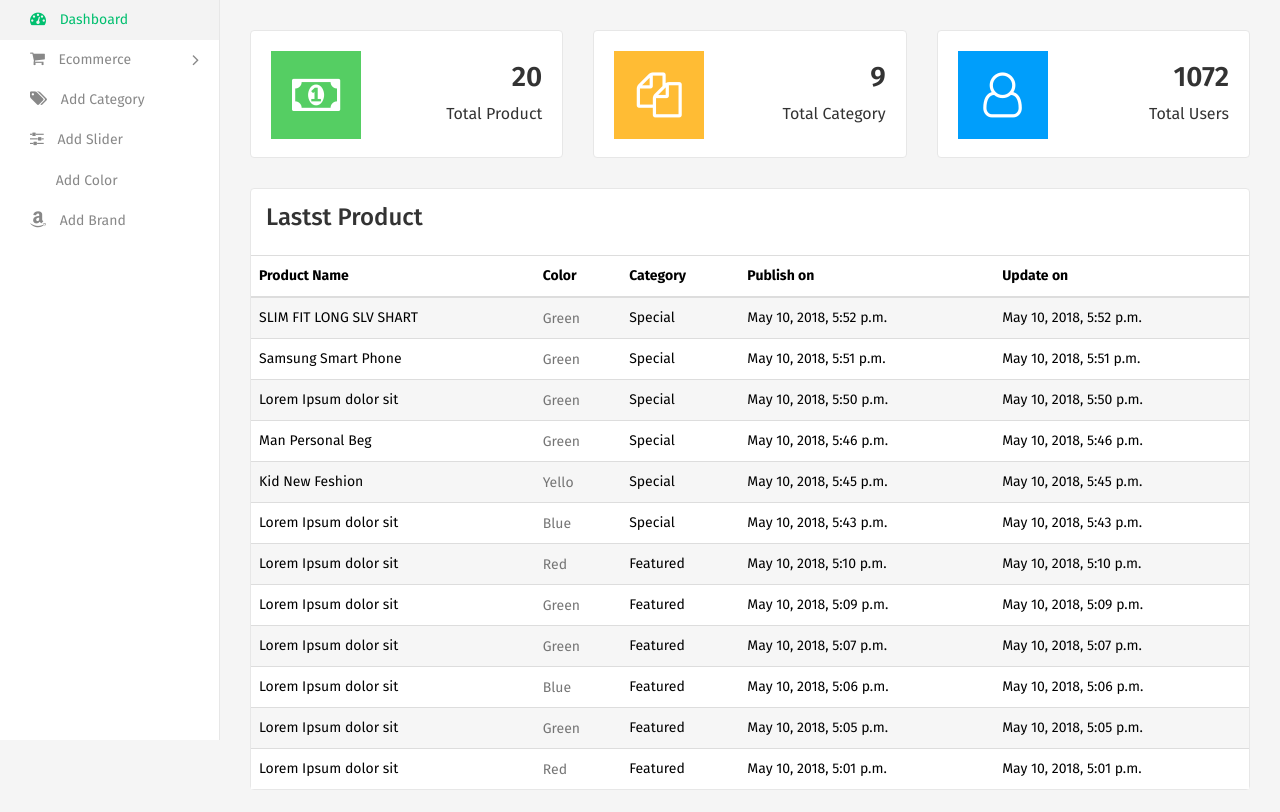
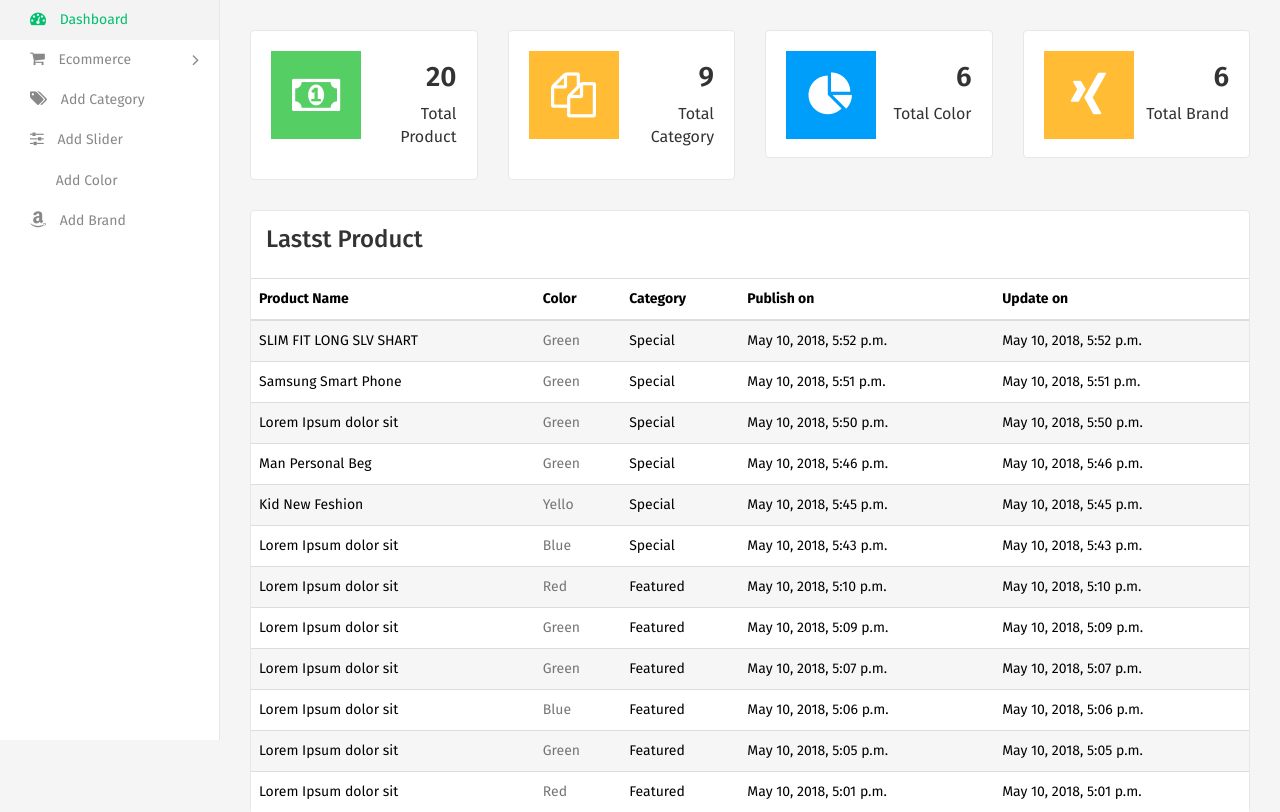
Before and after one commit to mbrsagor/graphql, a Django app: page /dashboard/ in a window 1280 px wide. Shown: the part 60-872 px from the top of the page. Before the commit the page ends 850 px from the top, so only its background shows below. Run offline with Django 3.2, Linux system fonts and the light colour scheme; a user stored in the database is signed in; data comes from the database, SQL or seed files in the repository; some libraries are stand-ins or nearby versions.

Commit message:
dashboard customization

```diff
--- a/designlast/shopapp/views.py
+++ b/designlast/shopapp/views.py
@@ -119,7 +119,6 @@ def Contact_Us_Views(request):
     context = {
         'form' : form,
     }
-
     template_name = 'design/contact.html'
     return render(request, template_name, context)
 
@@ -161,13 +160,17 @@ def logout_views(request):
 def dashboard_views(request):
 
     if request.user.is_authenticated:
-        count_product = Product.objects.count()
-        count_category = Category.objects.count()
-        latest_product = Product.objects.all().order_by('-id')[:12]
+        count_product    = Product.objects.count()
+        count_category   = Category.objects.count()
+        count_color      = Color.objects.count()
+        count_brand      = Brand.objects.count()
+        latest_product   = Product.objects.all().order_by('-id')[:12]
         context = {
-            'count_product' : count_product,
+            'count_product'  : count_product,
             'count_category' : count_category,
             'latest_product' : latest_product,
+            'count_color'    : count_color,
+            'count_brand'    : count_brand,
         }
         template_name = 'admin/dashboard.html'
         return render(request, template_name, context)
--- a/designlast/templates/admin/dashboard.html
+++ b/designlast/templates/admin/dashboard.html
@@ -8,7 +8,7 @@
         <div class="page-wrapper">
             <div class="content container-fluid">
                 <div class="row">
-                    <div class="col-md-6 col-sm-6 col-lg-4">
+                    <div class="col-md-6 col-sm-6 col-lg-3">
                         <div class="dash-widget dash-widget5">
                             <span class="dash-widget-icon bg-success"><i class="fa fa-money" aria-hidden="true"></i></span>
                             <div class="dash-widget-info">
@@ -18,7 +18,7 @@
                         </div>
                     </div>
 
-                    <div class="col-md-6 col-sm-6 col-lg-4">
+                    <div class="col-md-6 col-sm-6 col-lg-3">
                         <div class="dash-widget dash-widget5">
                             <span class="dash-widget-icon bg-warning"><i class="fa fa-files-o"></i></span>
                             <div class="dash-widget-info">
@@ -28,12 +28,22 @@
                         </div>
                     </div>
 
-                    <div class="col-md-6 col-sm-6 col-lg-4">
+                    <div class="col-md-6 col-sm-6 col-lg-3">
                         <div class="dash-widget dash-widget5">
-                            <span class="dash-widget-icon bg-info"><i class="fa fa-user-o" aria-hidden="true"></i></span>
+                            <span class="dash-widget-icon bg-info"><i class="fa fa-pie-chart" aria-hidden="true"></i></span>
                             <div class="dash-widget-info">
-                                <h3>1072</h3>
-                                <span>Total Users</span>
+                                <h3>{{ count_color }}</h3>
+                                <span>Total Color</span>
+                            </div>
+                        </div>
+                    </div>
+
+                    <div class="col-md-6 col-sm-6 col-lg-3">
+                        <div class="dash-widget dash-widget5">
+                            <span class="dash-widget-icon bg-warning"><i class="fa fa-xing" aria-hidden="true"></i></span>
+                            <div class="dash-widget-info">
+                                <h3>{{ count_brand }}</h3>
+                                <span>Total Brand</span>
                             </div>
                         </div>
                     </div>
```
Also changed, not shown: designlast/templates/app/base.html (+6 -6 lines).
